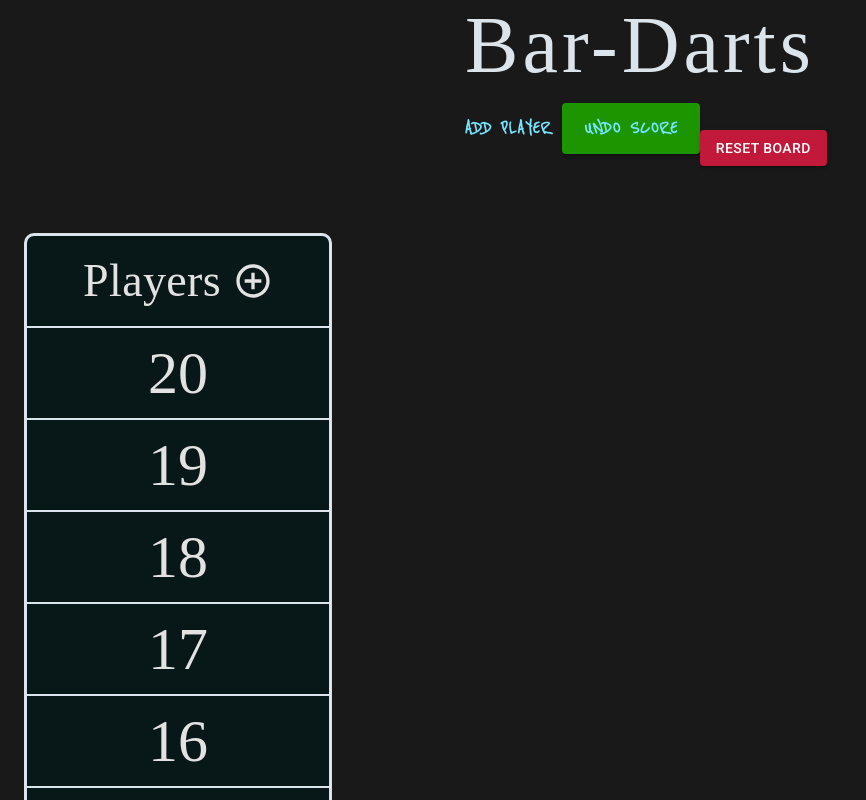
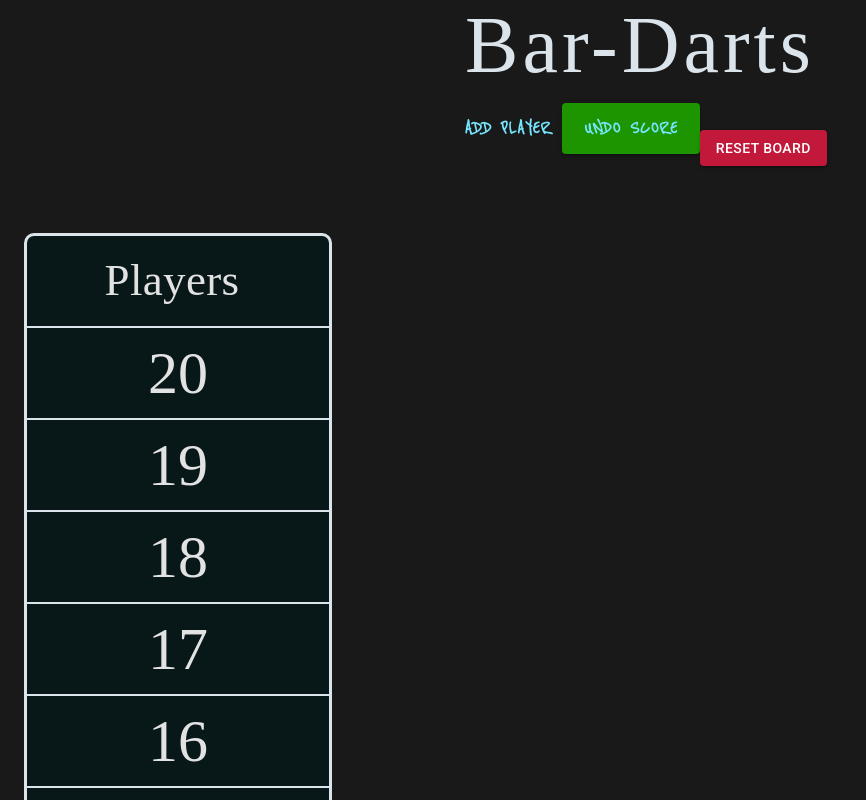
Before and after one commit to miwaro/cricket-tracker, a React (Create React App) app: page / in a window 1280 px wide. Shown: the top 800 px of the page, without its empty margins (0-866 px from the left). Built offline with nearby package versions, Linux system fonts and the light colour scheme; a web font is replaced by a local one.

Commit message:
Add new player to nav bar

```diff
--- a/src/components/DartBoardStatic/PlayersBox/PlayersBox.js
+++ b/src/components/DartBoardStatic/PlayersBox/PlayersBox.js
@@ -1,7 +1,4 @@
 import React from 'react';
-import AddCircleOutlineIcon from '@material-ui/icons/AddCircleOutline';
-import { connect } from 'react-redux';
-import { addPlayer } from '../../../store/actions/actions';
 import { withStyles } from '@material-ui/core/styles';
 import { Typography } from '@material-ui/core';
 
@@ -10,12 +7,11 @@ const styles = {
         display: 'flex',
         justifyContent: 'center',
         alignItems: 'center',
-        // width: '100%',
         height: 90,
         borderBottom: '2px  solid #dbe4eb'
     },
     h4: {
-        fontSize: 46,
+        fontSize: 45,
         paddingRight: 12,
         fontFamily: 'Spicy Rice, cursive'
     },
@@ -26,30 +22,14 @@ const styles = {
     }
 };
 
-
 const PlayersBox = props => {
     const { classes } = props;
-
-
-const addPlayerHandler = () => {
-    const name = window.prompt('Please Enter Your Name');
-    if (name) {
-        props.onPlayerAdded(name);
-    }
-}
 
     return(
             <div className={classes.PlayersBox}>
                 <Typography children={'Players'} variant={'h4'} className={classes.h4}/>
-                <AddCircleOutlineIcon className={classes.root} onClick={addPlayerHandler}/>
             </div>
     );
 }
 
-const mapDispatchToProps = dispatch => {
-    return {
-        onPlayerAdded: (name) => dispatch(addPlayer(name)),
-    }
-}
-
-export default connect(null, mapDispatchToProps)(withStyles(styles)(PlayersBox));
+export default (withStyles(styles)(PlayersBox));
--- a/src/components/Nav.js
+++ b/src/components/Nav.js
@@ -2,7 +2,7 @@ import React from 'react';
 import Button from '@material-ui/core/Button';
 import Grid from '@material-ui/core/Grid';
 import ResetBoard from './DartBoardStatic/ResetBoard/ResetBoard';
-import { undoMove } from '../store/actions/actions';
+import { undoMove, addPlayer } from '../store/actions/actions';
 import { connect } from 'react-redux';
 
 
@@ -12,13 +12,20 @@ const Nav = (props) => {
    props.onUndoMove(props.playerIndex, scoreIndex)
 }
 
+const addPlayerHandler = () => {
+  const name = window.prompt('Please Enter Your Name');
+  if (name) {
+      props.onPlayerAdded(name);
+  }
+}
+
     return (
       <>
       <div className="Nav-container">
           <Grid container justify="center">
             <Grid item xs={1.5}>
-                <Button size="large" className="theme-button-1">
-                Add Player
+                <Button size="large" className="theme-button-1" onClick={addPlayerHandler}>
+                    Add Player
                 </Button>
             </Grid>
             <Grid item xs={1.5}>
@@ -42,6 +49,7 @@ const Nav = (props) => {
 const mapDispatchToProps = dispatch => {
   return {
       onUndoMove: (playerIndex, scoreIndex) => dispatch(undoMove(playerIndex, scoreIndex)),
+      onPlayerAdded: (name) => dispatch(addPlayer(name)),
   }
 }
 
```
